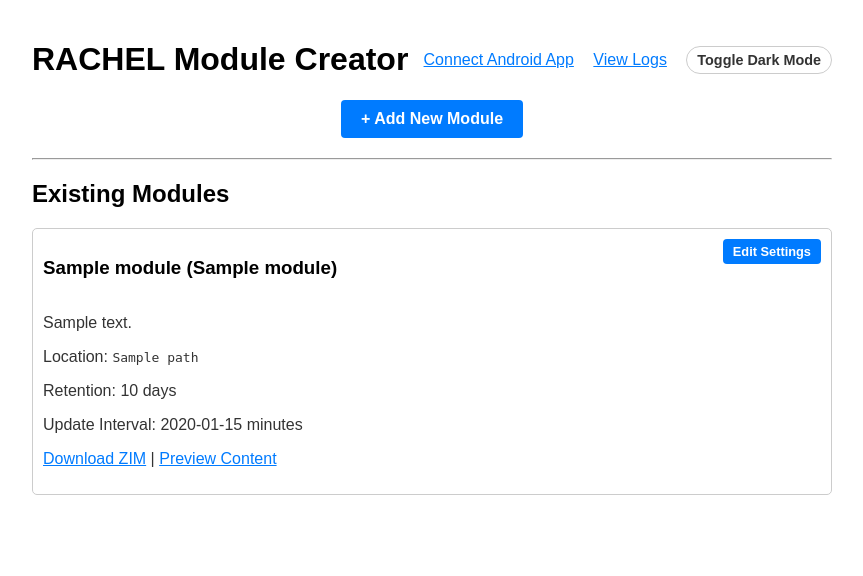
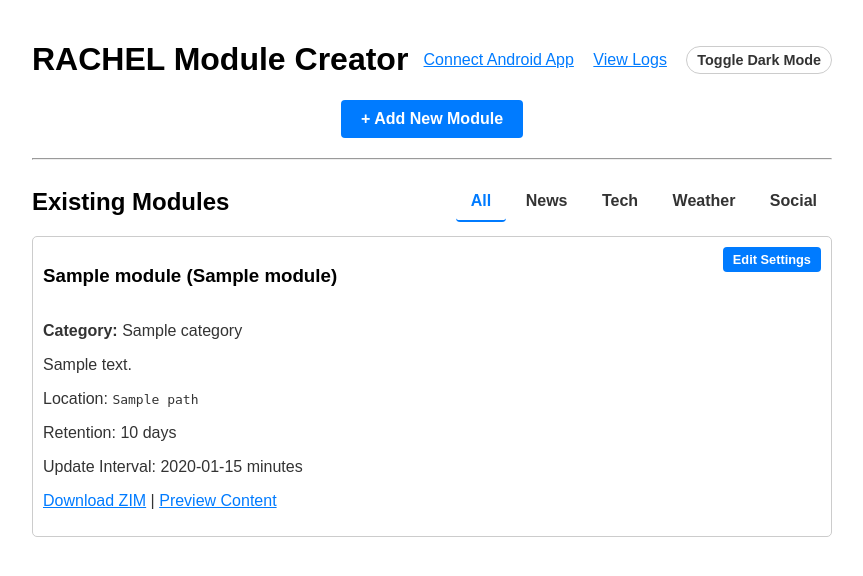
Before and after one commit to sprillex/The-Bindery, a Flask app: template src/templates/index.html in a window 1280 px wide. Shown: the top 576 px of the page, without its empty margins (208-1071 px from the left). Run offline with Flask 3, Linux system fonts and the light colour scheme; the template is opened without the code that fills it: most values are stand-ins (such as "Sample title", 1, 10 or a date in 2020).

Commit message:
Add module categories, delete functionality, and fix API key update.
- Implemented module categories (News, Tech, Weather, Social) and tab-based filtering.
- Added delete module functionality with config cleanup.
- Fixed issue where updating weather module with empty API key cleared the stored key.
- Updated UI styles for tabs and edit modal.

```diff
--- a/src/server.py
+++ b/src/server.py
@@ -182,6 +182,7 @@ def check_updates():
 
                 # Determine type of module and spawn thread
                 if 'feed_url' in metadata:
+                    category = metadata.get('category', 'News')
                     thread = threading.Thread(
                         target=run_update_task,
                         args=(
@@ -193,7 +194,8 @@ def check_updates():
                             metadata.get('description', ''),
                             metadata.get('scrape_full_article', False),
                             metadata.get('retention_days', 30),
-                            metadata.get('update_interval', 15)
+                            metadata.get('update_interval', 15),
+                            category
                         )
                     )
                     thread.start()
@@ -203,6 +205,7 @@ def check_updates():
                         lat_str, lon_str = metadata['coordinates'].split(',')
                         lat = lat_str.strip()
                         lon = lon_str.strip()
+                        category = metadata.get('category', 'Weather')
 
                         thread = threading.Thread(
                             target=run_update_task,
@@ -217,7 +220,8 @@ def check_updates():
                                 metadata.get('title', metadata['name']),
                                 metadata.get('description', ''),
                                 metadata.get('retention_days', 30),
-                                metadata.get('update_interval', 15)
+                                metadata.get('update_interval', 15),
+                                category
                             )
                         )
                         thread.start()
@@ -241,7 +245,7 @@ def start_scheduler():
     thread = threading.Thread(target=run_schedule, daemon=True)
     thread.start()
 
-def process_feed(feed_url, module_name, title, description, scrape_full_article, retention_days, update_interval=None):
+def process_feed(feed_url, module_name, title, description, scrape_full_article, retention_days, update_interval=None, category='News'):
     try:
         print(f"Starting process for {module_name}")
 
@@ -284,7 +288,8 @@ def process_feed(feed_url, module_name, title, description, scrape_full_article,
             'retention_days': retention_days,
             'feed_url': feed_url,
             'scrape_full_article': scrape_full_article,
-            'update_interval': update_interval
+            'update_interval': update_interval,
+            'category': category
         }
         save_metadata(module_path, metadata)
 
@@ -293,7 +298,7 @@ def process_feed(feed_url, module_name, title, description, scrape_full_article,
     except Exception as e:
         print(f"Error processing {module_name}: {e}")
 
-def process_weather(service_name, api_key, lat, lon, module_name, title, description, retention_days, update_interval=None):
+def process_weather(service_name, api_key, lat, lon, module_name, title, description, retention_days, update_interval=None, category='Weather'):
     try:
         print(f"Starting weather process for {module_name} using {service_name}")
 
@@ -302,6 +307,12 @@ def process_weather(service_name, api_key, lat, lon, module_name, title, descrip
         existing_metadata = {}
         if os.path.exists(module_path_existing):
              existing_metadata = load_metadata(module_path_existing)
+
+        # Preserve API key if not provided in update
+        # existing_metadata is initialized to {} above, so this is safe.
+        if not api_key and existing_metadata.get('api_key'):
+            api_key = existing_metadata.get('api_key')
+            print(f"Using existing API key for {module_name}")
 
         # 1. Fetch Data
         service = get_weather_service(service_name, api_key)
@@ -339,7 +350,8 @@ def process_weather(service_name, api_key, lat, lon, module_name, title, descrip
             'service': service_name,
             'coordinates': f"{lat}, {lon}",
             'api_key': api_key, # Saved for auto-updates
-            'update_interval': update_interval
+            'update_interval': update_interval,
+            'category': category
         }
         save_metadata(module_path, metadata)
 
@@ -357,13 +369,23 @@ def index():
             path = os.path.join(MODULES_DIR, name)
             if os.path.isdir(path):
                 metadata = load_metadata(path)
+
+                # Infer category if missing
+                category = metadata.get('category')
+                if not category:
+                    if 'service' in metadata:
+                        category = 'Weather'
+                    else:
+                        category = 'News'
+
                 modules.append({
                     'name': name,
                     'title': metadata.get('title', name),
                     'description': metadata.get('description', 'Generated module'),
                     'path': os.path.abspath(path),
                     'retention_days': metadata.get('retention_days', 'N/A'),
-                    'update_interval': metadata.get('update_interval', 'N/A')
+                    'update_interval': metadata.get('update_interval', 'N/A'),
+                    'category': category
                 })
 
     # Generate QR Code for App Connection
@@ -401,6 +423,7 @@ def create():
 
     title = request.form['title']
     description = request.form.get('description', '')
+    category = request.form.get('category', 'News')
     scrape_full_article = 'scrape_full_article' in request.form
     try:
         retention_days = int(request.form.get('retention_days', 30))
@@ -413,7 +436,7 @@ def create():
         update_interval = 15
 
     # Run in background to avoid blocking
-    thread = threading.Thread(target=process_feed, args=(feed_url, module_name, title, description, scrape_full_article, retention_days, update_interval))
+    thread = threading.Thread(target=process_feed, args=(feed_url, module_name, title, description, scrape_full_article, retention_days, update_interval, category))
     thread.start()
 
     flash(f"Started generating module '{module_name}'. Check console for progress.")
@@ -431,6 +454,7 @@ def create_weather():
 
     title = request.form['title']
     description = request.form.get('description', '')
+    category = request.form.get('category', 'Weather')
     service = request.form['service']
     api_key = request.form.get('api_key', '').strip()
     lat = request.form['latitude']
@@ -447,14 +471,14 @@ def create_weather():
         update_interval = 15
 
     # Run in background
-    thread = threading.Thread(target=process_weather, args=(service, api_key, lat, lon, module_name, title, description, retention_days, update_interval))
+    thread = threading.Thread(target=process_weather, args=(service, api_key, lat, lon, module_name, title, description, retention_days, update_interval, category))
     thread.start()
 
     flash(f"Started generating weather module '{module_name}'. Check console for progress.")
     return redirect(url_for('index'))
 
-@app.route('/update_interval/<module_name>', methods=['POST'])
-def update_module_interval(module_name):
+@app.route('/update_module_settings/<module_name>', methods=['POST'])
+def update_module_settings(module_name):
     module_name = secure_filename(module_name)
     module_path = os.path.join(MODULES_DIR, module_name)
 
@@ -468,11 +492,46 @@ def update_module_interval(module_name):
         flash("Invalid interval.")
         return redirect(url_for('index'))
 
+    category = request.form.get('category')
+
     metadata = load_metadata(module_path)
     metadata['update_interval'] = new_interval
+    if category:
+        metadata['category'] = category
+
     save_metadata(module_path, metadata)
 
-    flash(f"Update interval for '{module_name}' changed to {new_interval} minutes.")
+    flash(f"Settings for '{module_name}' updated.")
+    return redirect(url_for('index'))
+
+@app.route('/delete_module/<module_name>', methods=['POST'])
+def delete_module(module_name):
+    module_name = secure_filename(module_name)
+    module_path = os.path.join(MODULES_DIR, module_name)
+
+    if not os.path.exists(module_path) or not os.path.isdir(module_path):
+        flash("Module not found.")
+        return redirect(url_for('index'))
+
+    # Remove from active updates if present
+    with active_updates_lock:
+        if module_name in active_updates:
+            del active_updates[module_name]
+
+    try:
+        shutil.rmtree(module_path)
+
+        # Cleanup private config
+        with config_lock:
+            config = load_config()
+            if module_name in config:
+                del config[module_name]
+                save_config(config)
+
+        flash(f"Module '{module_name}' deleted successfully.")
+    except Exception as e:
+        flash(f"Error deleting module: {e}")
+
     return redirect(url_for('index'))
 
 @app.route('/modules/<path:filename>')
--- a/src/templates/index.html
+++ b/src/templates/index.html
@@ -97,6 +97,27 @@
         #theme-toggle:hover {
             background-color: var(--border-color);
         }
+
+        .tab-btn {
+            background: none;
+            border: none;
+            cursor: pointer;
+            padding: 10px 15px;
+            font-size: 1em;
+            color: var(--text-color);
+            border-bottom: 2px solid transparent;
+        }
+
+        .tab-btn.active {
+            border-bottom: 2px solid var(--primary-color);
+            font-weight: bold;
+            color: var(--primary-color);
+        }
+
+        .tab-btn:hover {
+            background-color: transparent;
+            color: var(--primary-hover);
+        }
     </style>
 </head>
 <body>
@@ -145,14 +166,25 @@
 
     <hr>
 
-    <h2>Existing Modules</h2>
+    <div style="display: flex; justify-content: space-between; align-items: center;">
+        <h2>Existing Modules</h2>
+        <div class="tabs">
+            <button class="tab-btn active" onclick="filterModules('All', this)">All</button>
+            <button class="tab-btn" onclick="filterModules('News', this)">News</button>
+            <button class="tab-btn" onclick="filterModules('Tech', this)">Tech</button>
+            <button class="tab-btn" onclick="filterModules('Weather', this)">Weather</button>
+            <button class="tab-btn" onclick="filterModules('Social', this)">Social</button>
+        </div>
+    </div>
+
     <div id="modules-list">
         {% for module in modules %}
-        <div class="module">
+        <div class="module" data-category="{{ module.category }}">
             <div style="display:flex; justify-content:space-between;">
                 <h3>{{ module.title }} ({{ module.name }})</h3>
                 <button onclick="document.getElementById('edit-{{ module.name }}').style.display='block'" style="padding: 5px 10px; font-size: 0.8em; height: fit-content;">Edit Settings</button>
             </div>
+            <p><strong>Category:</strong> {{ module.category }}</p>
             <p>{{ module.description }}</p>
             <p>Location: <code>{{ module.path }}</code></p>
             <p>Retention: {{ module.retention_days }} days</p>
@@ -166,7 +198,16 @@
             <div id="edit-{{ module.name }}" style="display: none; position: fixed; top: 0; left: 0; width: 100%; height: 100%; background: rgba(0,0,0,0.5); z-index: 100;">
                 <div style="background: var(--card-bg); width: 300px; margin: 100px auto; padding: 20px; border-radius: 8px; border: 1px solid var(--border-color);">
                     <h4>Edit {{ module.name }}</h4>
-                    <form action="/update_interval/{{ module.name }}" method="post">
+                    <form action="/update_module_settings/{{ module.name }}" method="post">
+                        <div class="form-group">
+                            <label>Category:</label>
+                            <select name="category" style="width: 100%; padding: 8px; border-radius: 4px; background: var(--input-bg); color: var(--input-text); border: 1px solid var(--border-color);">
+                                <option value="News" {% if module.category == 'News' %}selected{% endif %}>News</option>
+                                <option value="Tech" {% if module.category == 'Tech' %}selected{% endif %}>Tech</option>
+                                <option value="Weather" {% if module.category == 'Weather' %}selected{% endif %}>Weather</option>
+                                <option value="Social" {% if module.category == 'Social' %}selected{% endif %}>Social</option>
+                            </select>
+                        </div>
                         <div class="form-group">
                             <label>Update Interval (minutes):</label>
                             <input type="number" name="update_interval" value="{{ module.update_interval or 15 }}" min="5">
@@ -175,6 +216,12 @@
                             <button type="button" onclick="document.getElementById('edit-{{ module.name }}').style.display='none'" style="background: #666;">Cancel</button>
                             <button type="submit">Save</button>
                         </div>
+                    </form>
+
+                    <hr style="margin: 20px 0;">
+                    <h4>Danger Zone</h4>
+                    <form action="/delete_module/{{ module.name }}" method="post" onsubmit="return confirm('Are you sure you want to delete this module? This cannot be undone.');">
+                        <button type="submit" style="background-color: #dc3545; width: 100%;">Delete Module</button>
                     </form>
                 </div>
             </div>
@@ -214,6 +261,24 @@
                 btn.textContent = 'Switch to Dark Mode';
             }
         }
+
+        function filterModules(category, btn) {
+            // Update Tab UI
+            const buttons = document.querySelectorAll('.tab-btn');
+            buttons.forEach(b => b.classList.remove('active'));
+            btn.classList.add('active');
+
+            // Filter List
+            const modules = document.querySelectorAll('.module');
+            modules.forEach(mod => {
+                const modCategory = mod.getAttribute('data-category');
+                if (category === 'All' || modCategory === category) {
+                    mod.style.display = 'block';
+                } else {
+                    mod.style.display = 'none';
+                }
+            });
+        }
     </script>
 </body>
 </html>
```
Also changed, not shown: src/templates/add_module.html (+19 -0 lines), 2 other files.
